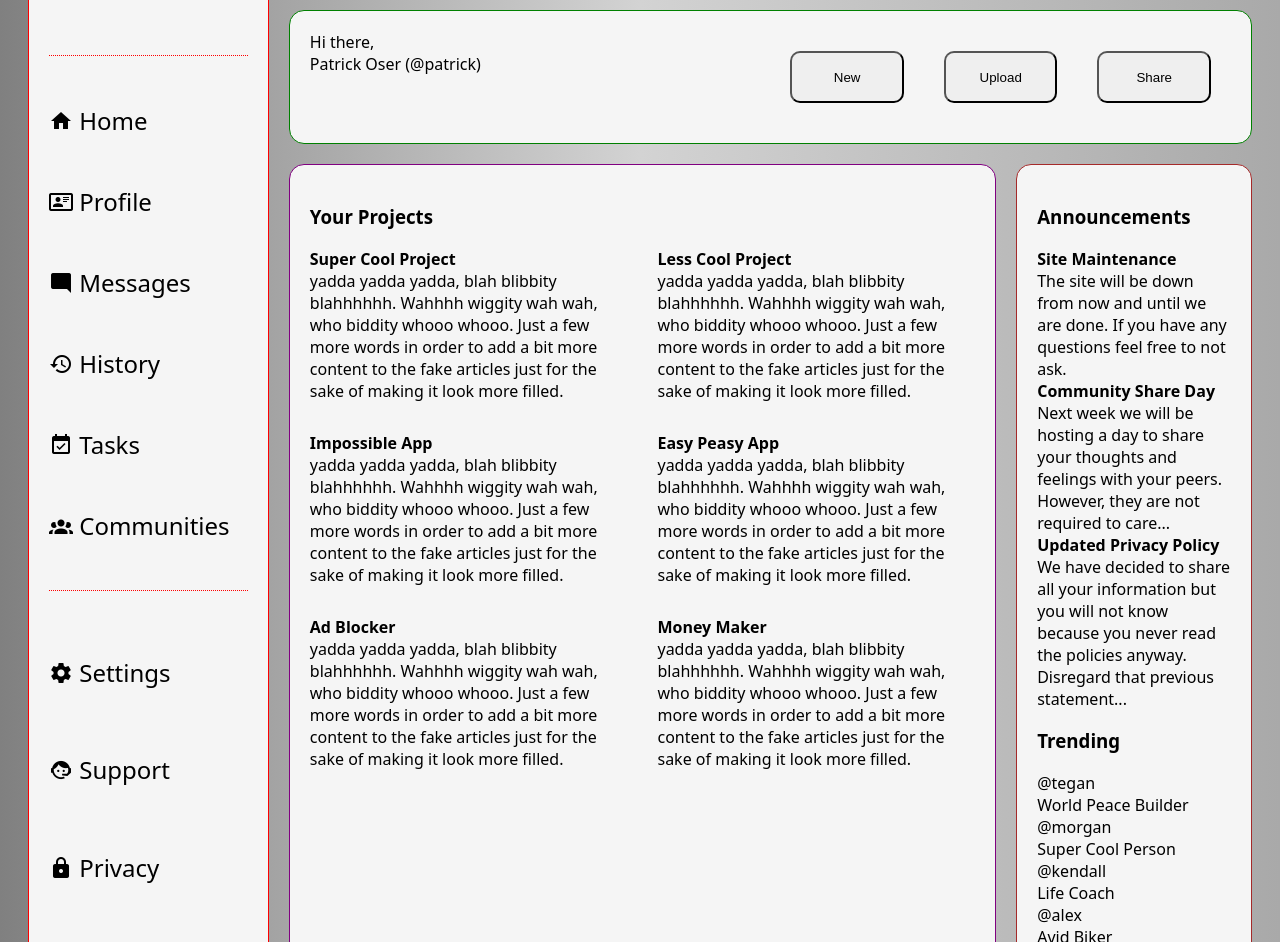
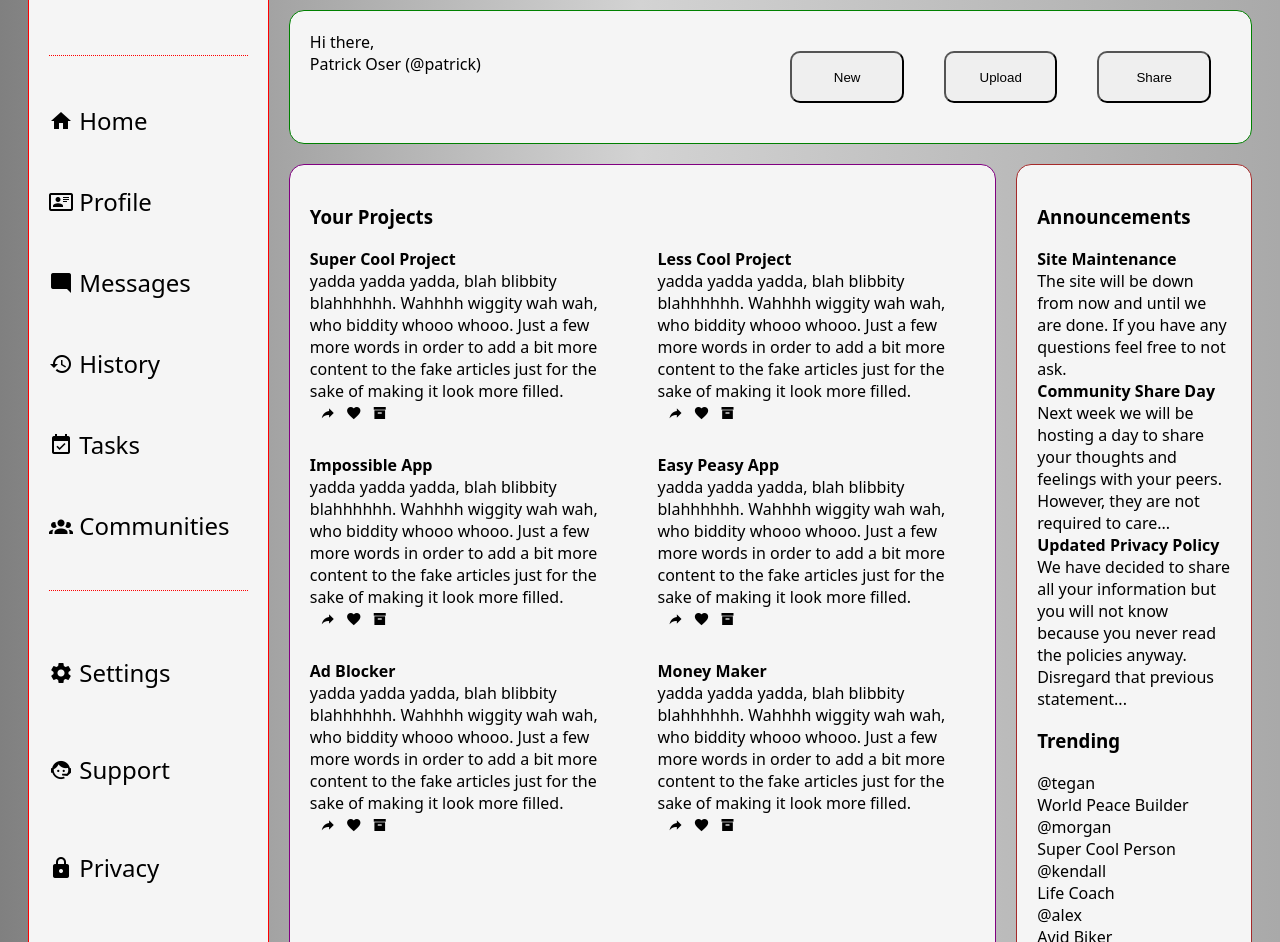
Before and after one commit to TapTapYap/Admin-dasboard, a plain HTML site: page index.html in a window 1280 px wide. Shown: the part 164-1106 px from the top of the page. Drawn offline with Linux system fonts and the light colour scheme.

Commit message:
Added icons to main content and formatted mag-glass.

```diff
--- a/index.html
+++ b/index.html
@@ -40,7 +40,7 @@
         </div>
         <div class="header">
             <div class="left-header">
-                <span class="mdi mdi-magnify"></span>
+                <span class="mdi mdi-magnify" id="mag-glass"></span>
                 <input type="text" name="searchbar" id="searchbar" placeholder="Search...">
             </div>
             <div class="right-header">
@@ -66,17 +66,23 @@
                 <h3>Your Projects</h3>
                 <div class="left-main-content-articles">
                     <div><strong>Super Cool Project</strong><br>
-                    yadda yadda yadda, blah blibbity blahhhhhh. Wahhhh wiggity wah wah, who biddity whooo whooo. Just a few more words in order to add a bit more content to the fake articles just for the sake of making it look more filled.</div>
+                    yadda yadda yadda, blah blibbity blahhhhhh. Wahhhh wiggity wah wah, who biddity whooo whooo. Just a few more words in order to add a bit more content to the fake articles just for the sake of making it look more filled.<br>
+                    <span class="mdi mdi-share"></span><span class="mdi mdi-heart"></span><span class="mdi mdi-archive"></span></div>
                     <div><strong>Less Cool Project</strong><br>
-                    yadda yadda yadda, blah blibbity blahhhhhh. Wahhhh wiggity wah wah, who biddity whooo whooo. Just a few more words in order to add a bit more content to the fake articles just for the sake of making it look more filled.</div>
+                    yadda yadda yadda, blah blibbity blahhhhhh. Wahhhh wiggity wah wah, who biddity whooo whooo. Just a few more words in order to add a bit more content to the fake articles just for the sake of making it look more filled.<br>
+                    <span class="mdi mdi-share"></span><span class="mdi mdi-heart"></span><span class="mdi mdi-archive"></span></div>
                     <div><strong>Impossible App</strong><br>
-                    yadda yadda yadda, blah blibbity blahhhhhh. Wahhhh wiggity wah wah, who biddity whooo whooo. Just a few more words in order to add a bit more content to the fake articles just for the sake of making it look more filled.</div>
+                    yadda yadda yadda, blah blibbity blahhhhhh. Wahhhh wiggity wah wah, who biddity whooo whooo. Just a few more words in order to add a bit more content to the fake articles just for the sake of making it look more filled.<br>
+                    <span class="mdi mdi-share"></span><span class="mdi mdi-heart"></span><span class="mdi mdi-archive"></span></div>
                     <div><strong>Easy Peasy App</strong><br>
-                    yadda yadda yadda, blah blibbity blahhhhhh. Wahhhh wiggity wah wah, who biddity whooo whooo. Just a few more words in order to add a bit more content to the fake articles just for the sake of making it look more filled.</div>
+                    yadda yadda yadda, blah blibbity blahhhhhh. Wahhhh wiggity wah wah, who biddity whooo whooo. Just a few more words in order to add a bit more content to the fake articles just for the sake of making it look more filled.<br>
+                    <span class="mdi mdi-share"></span><span class="mdi mdi-heart"></span><span class="mdi mdi-archive"></span></div>
                     <div><strong>Ad Blocker</strong><br>
-                    yadda yadda yadda, blah blibbity blahhhhhh. Wahhhh wiggity wah wah, who biddity whooo whooo. Just a few more words in order to add a bit more content to the fake articles just for the sake of making it look more filled.</div>
+                    yadda yadda yadda, blah blibbity blahhhhhh. Wahhhh wiggity wah wah, who biddity whooo whooo. Just a few more words in order to add a bit more content to the fake articles just for the sake of making it look more filled.<br>
+                    <span class="mdi mdi-share"></span><span class="mdi mdi-heart"></span><span class="mdi mdi-archive"></span></div>
                     <div><strong>Money Maker</strong><br>
-                    yadda yadda yadda, blah blibbity blahhhhhh. Wahhhh wiggity wah wah, who biddity whooo whooo. Just a few more words in order to add a bit more content to the fake articles just for the sake of making it look more filled.</div>
+                    yadda yadda yadda, blah blibbity blahhhhhh. Wahhhh wiggity wah wah, who biddity whooo whooo. Just a few more words in order to add a bit more content to the fake articles just for the sake of making it look more filled.<br>
+                    <span class="mdi mdi-share"></span><span class="mdi mdi-heart"></span><span class="mdi mdi-archive"></span></div>
                 </div>
             </div>
             <div class="right-main-content">
--- a/style.css
+++ b/style.css
@@ -53,12 +53,17 @@ body {
 
 .left-header {
     display: flex;
-    border-right: 1px dotted blue;
 }
 
 .left-header > input {
     flex: 1;
     margin: 20px;
+}
+
+#mag-glass {
+    display: flex;
+    align-self: center;
+    font-size: 1.5rem;
 }
 
 .navbar {
@@ -106,6 +111,11 @@ body {
     gap: 30px;
 }
 
+.left-main-content-articles > div > span {
+    text-align: right;
+    padding-left: 10px;
+}
+
 .right-main-content {
     border: 1px brown solid;
 }
```
